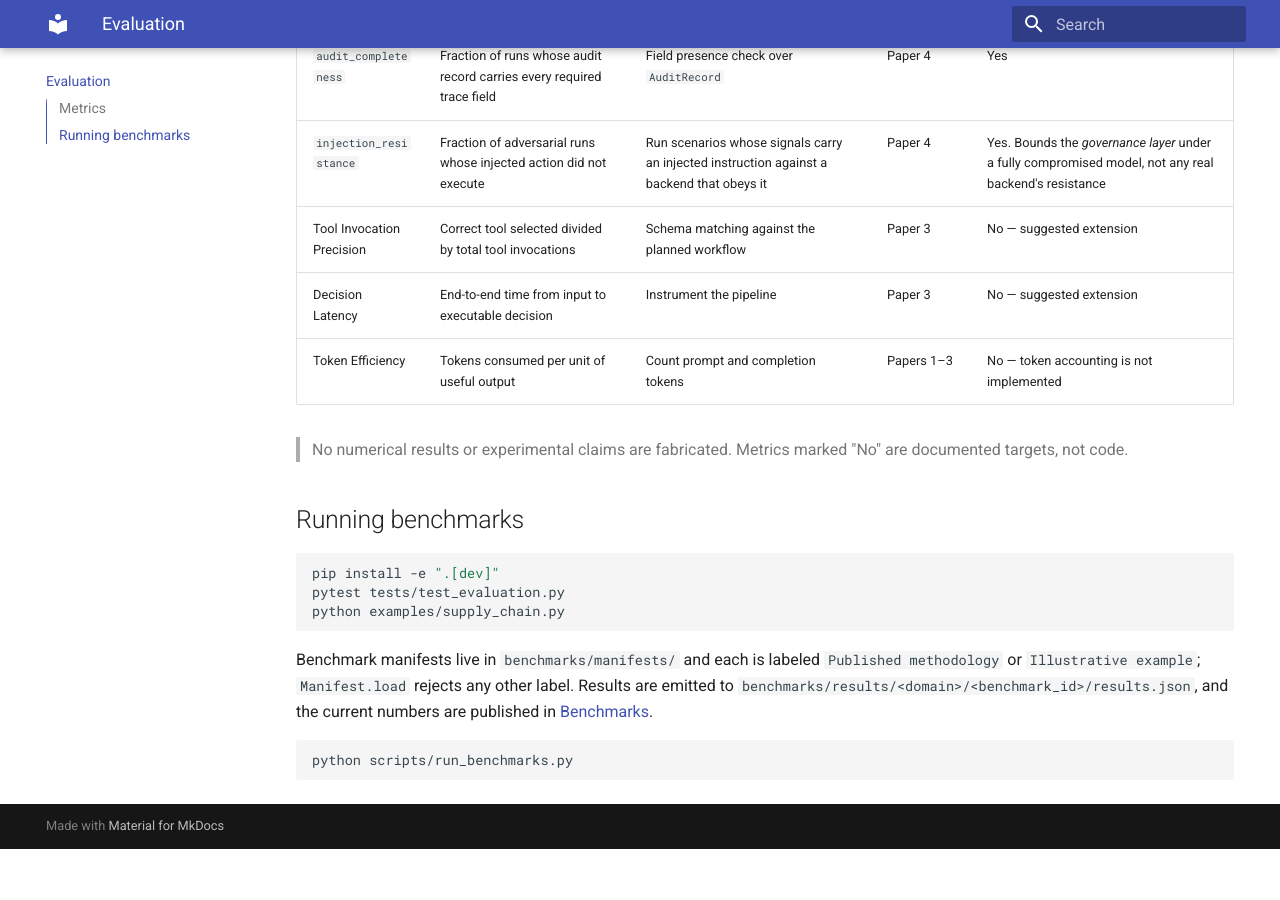
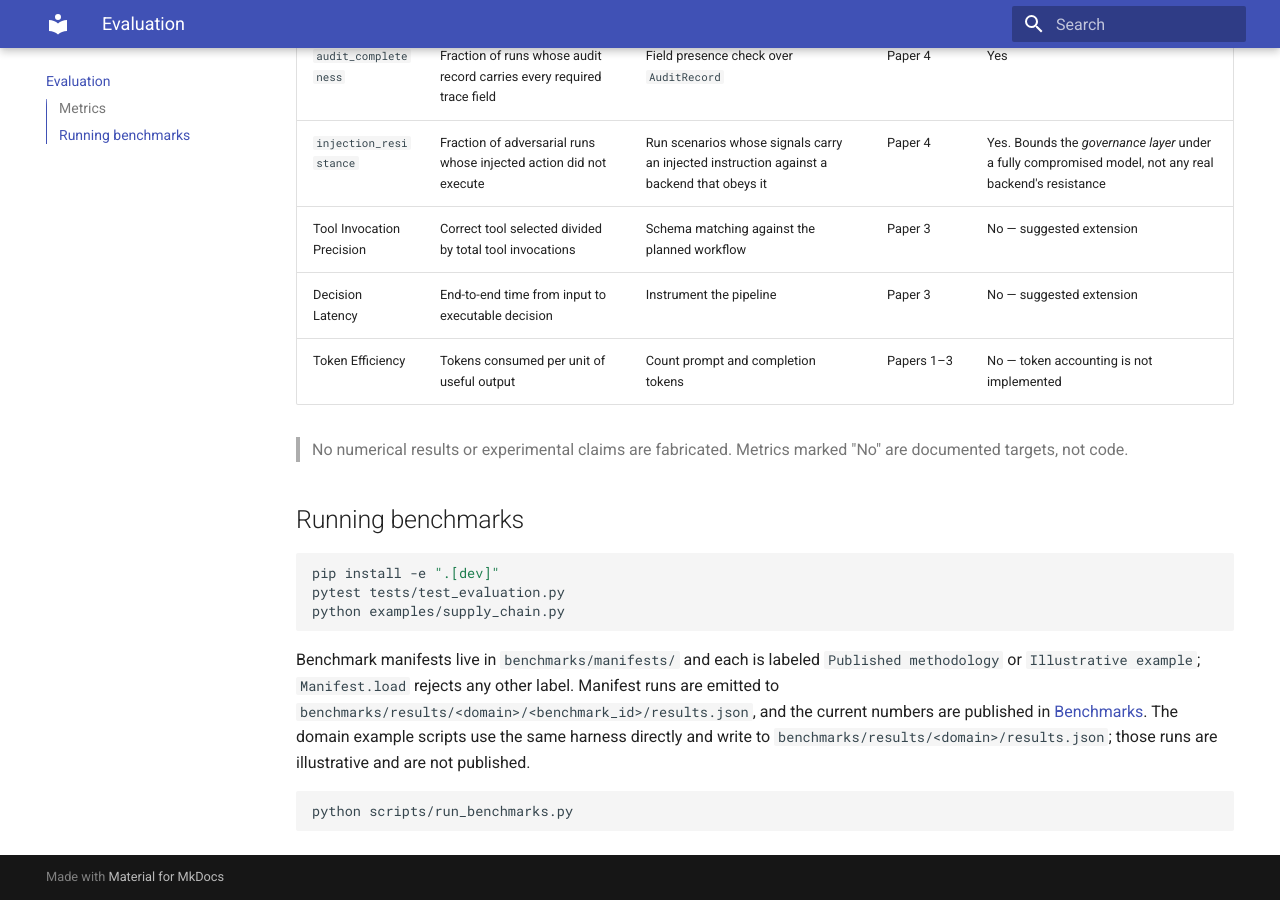
Before and after one commit to nirmaljingar/enterprise-ai-decision-systems, an MkDocs documentation site: the page built from docs/evaluation.md, in a window 1280 px wide and 900 px high, scrolled down 794 px. Built offline with MkDocs 1.6.1 and Material for MkDocs 9.7.7, drawn with Linux system fonts in a browser that asks for light colours; before the commit the page ends 1643 px from its top, so only the background shows below that.

Commit message:
docs(evaluation): distinguish manifest results from example results
Two paths exist under benchmarks/results and the page documented one, so a reader looking for output
from a domain example looked in a directory only the manifests write to.

````diff
--- a/docs/evaluation.md
+++ b/docs/evaluation.md
@@ -33,9 +33,11 @@ python examples/supply_chain.py
 ```
 
 Benchmark manifests live in `benchmarks/manifests/` and each is labeled `Published methodology` or
-`Illustrative example`; `Manifest.load` rejects any other label. Results are emitted to
+`Illustrative example`; `Manifest.load` rejects any other label. Manifest runs are emitted to
 `benchmarks/results/<domain>/<benchmark_id>/results.json`, and the current numbers are published in
-[Benchmarks](benchmarks/index.md).
+[Benchmarks](benchmarks/index.md). The domain example scripts use the same harness directly and
+write to `benchmarks/results/<domain>/results.json`; those runs are illustrative and are not
+published.
 
 ```bash
 python scripts/run_benchmarks.py
````
